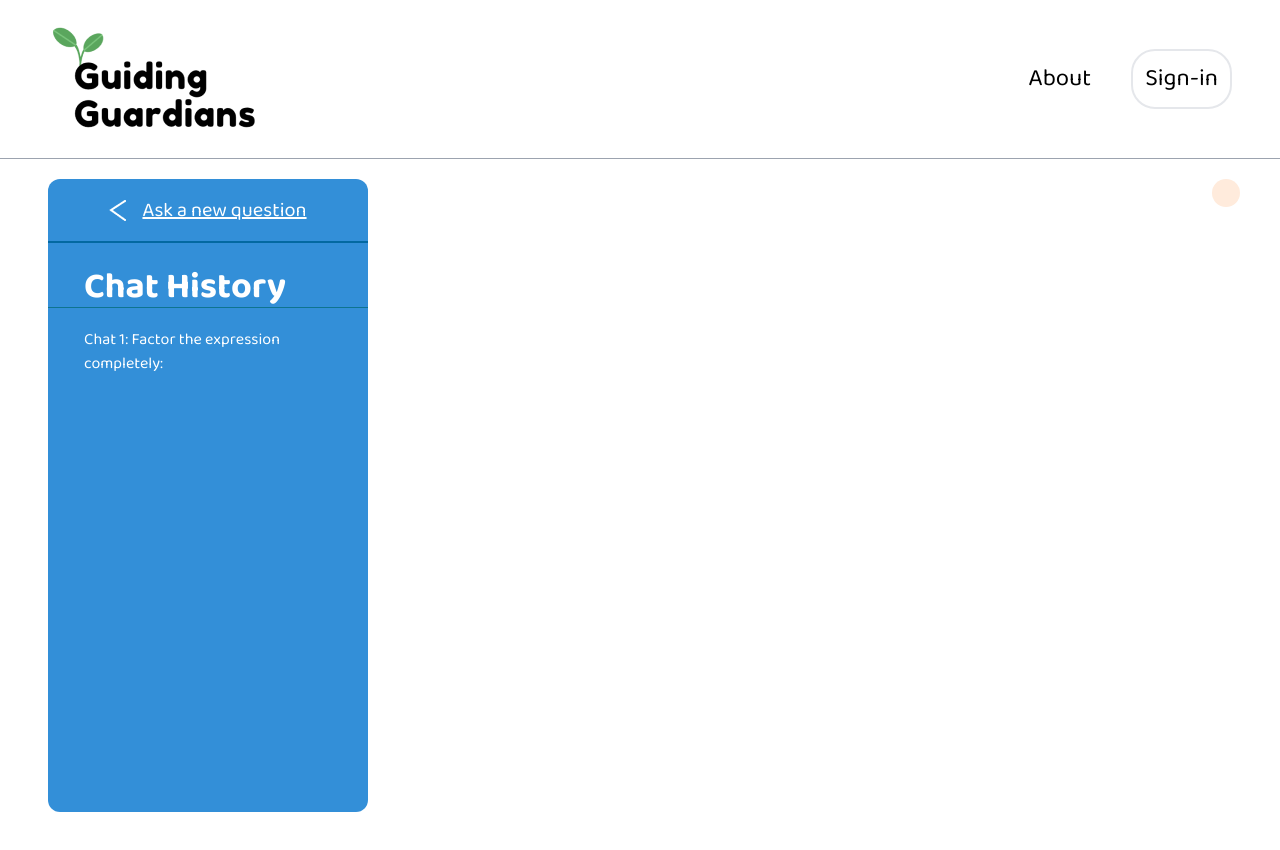
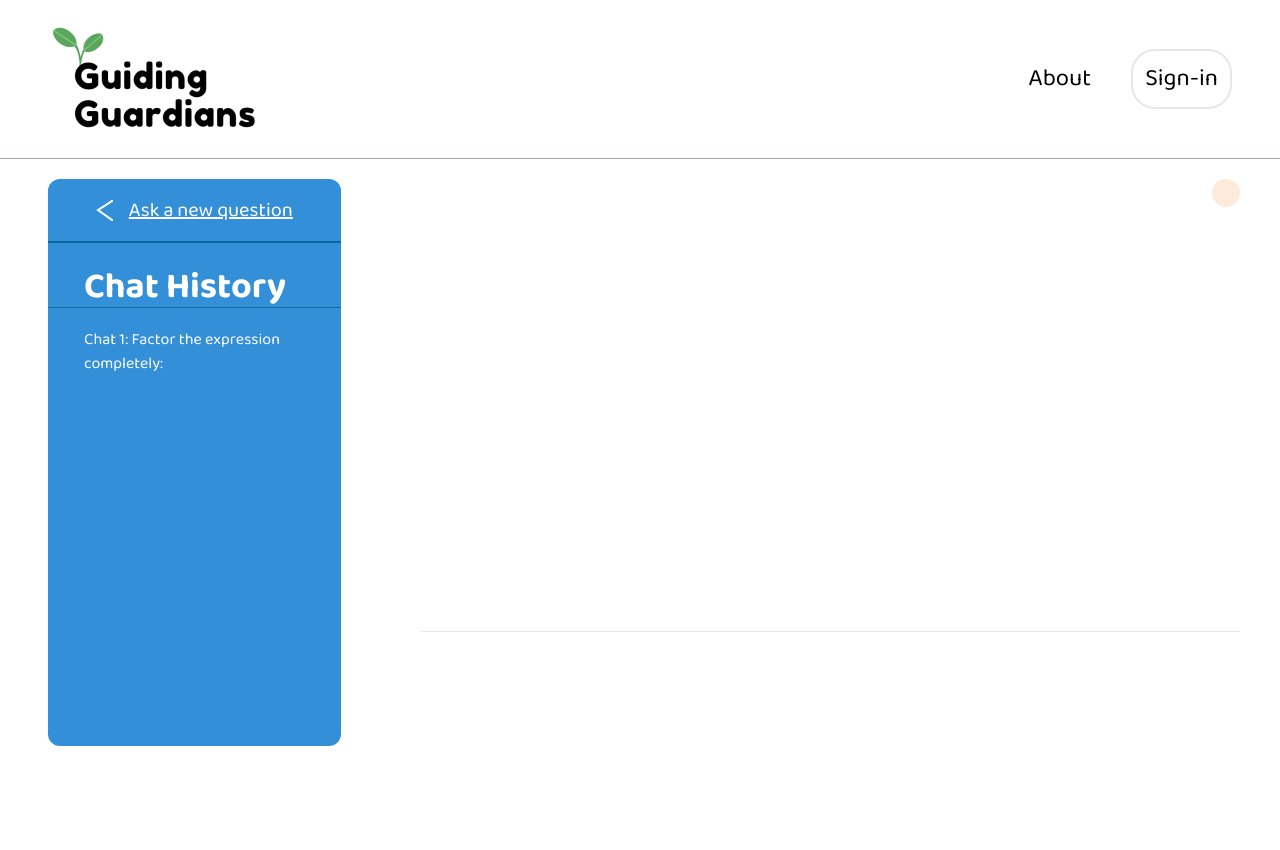
Before and after one commit to mannysanz715/GuidingGuardians, a Next.js app: page /chat in a window 1280 px wide. Shown: the top 850 px of the page. Built offline with nearby package versions, Linux system fonts and the light colour scheme; no server answers.

Commit message:
Fix styling in ChatBox for message bubbles

```diff
--- a/src/components/ChatBox/ChatBox.tsx
+++ b/src/components/ChatBox/ChatBox.tsx
@@ -12,11 +12,11 @@ const ChatBox = ( {messages} : propsType ) => {
   }
   const assistantClasses = {
     div : 'w-fill flex justify-start',
-    p : 'font-semibold green-bubble p-8  rounded-3xl w-fit max-w-md h-fit'
+    p : 'font-semibold green-bubble p-8 overflow-y-scroll rounded-3xl w-fit max-w-2xl h-fit'
   }
 
   return (
-    <div className="flex gap-10 flex-col pr-10 grow">
+    <div className="flex gap-10 overflow-y-scroll border-b mb-5 chat-box-width  h-4/6 flex-col  mx-10">
       {messages && messages.map((message, idx) =>{
         return(
           <div key={idx} className={message.role == 'user' ? userClasses.div : assistantClasses.div}>
--- a/src/pages/chat.tsx
+++ b/src/pages/chat.tsx
@@ -100,7 +100,7 @@ const Chat = () => {
 
   console.log(data)
   return (
-    <div>
+    <div className="overflow-y-none">
       <NavBar />
       <div className="border-t border-gray-400 mb-5"/>
       <div className="flex gap-10 ml-12 chat-box-height grow">
--- a/src/styles/globals.css
+++ b/src/styles/globals.css
@@ -10,6 +10,9 @@
 }
 ::-webkit-scrollbar {
   display: none;
+}
+.chat-box-width{
+  width: 70vw;
 }
 
 .orange-bubble{
@@ -59,5 +62,5 @@
 }
 
 .chat-box-height{
-  height: 95vh;
+  height: 85vh;
 }
```
